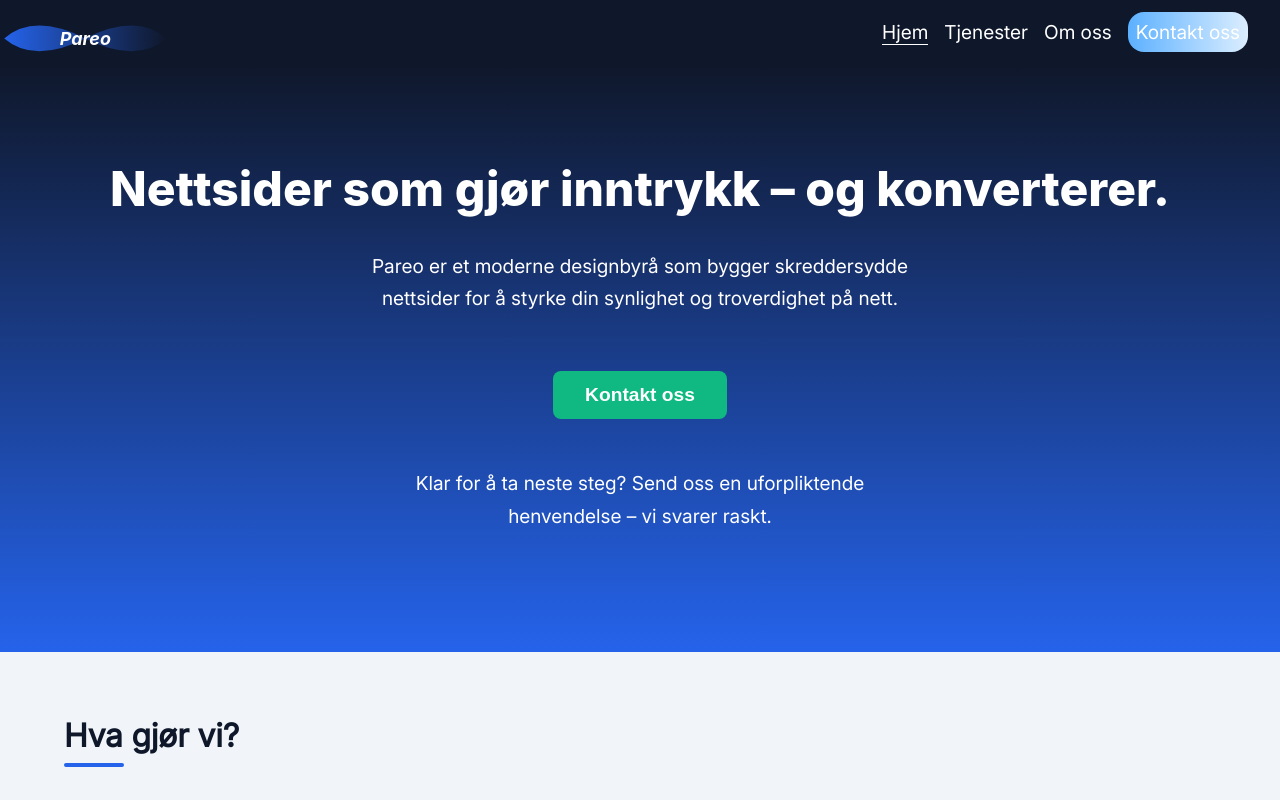
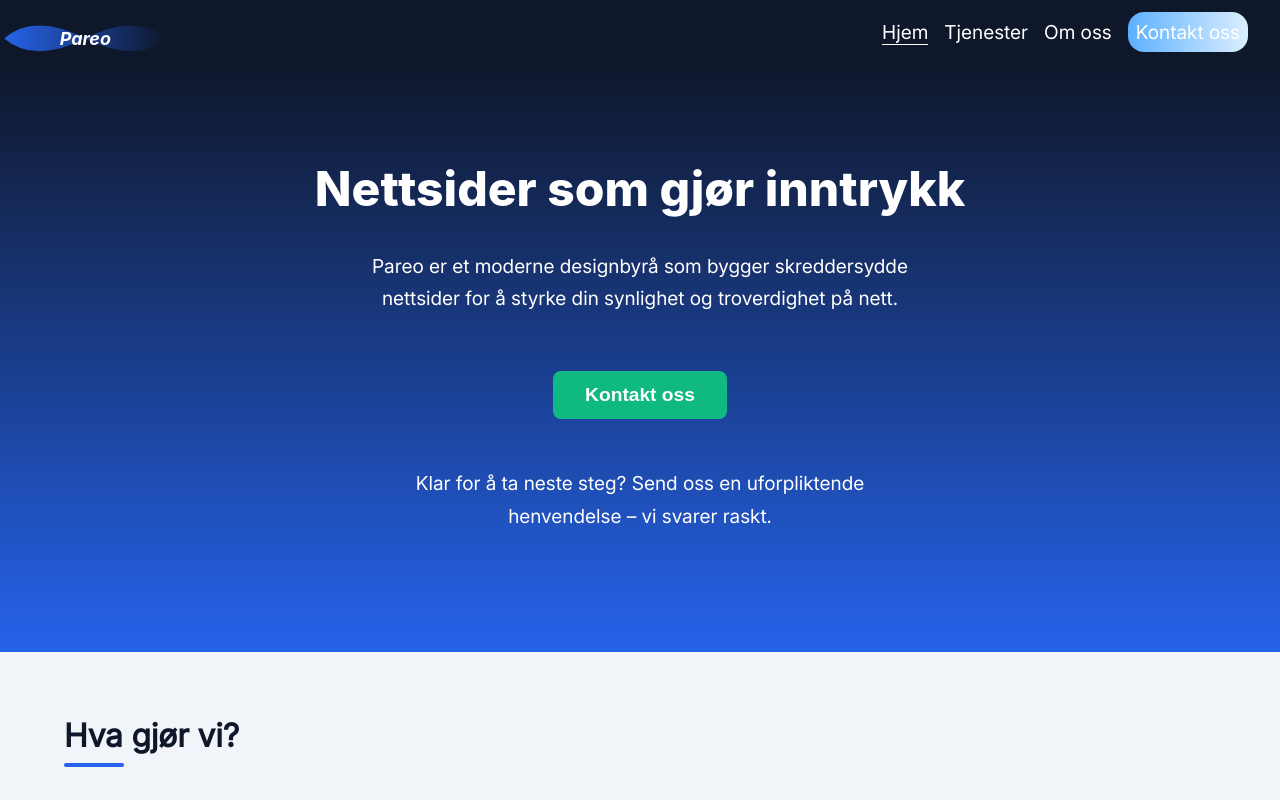
Before and after one commit to bennicodes/Pareo-webdesign, a React (Vite) app: page / in a window 1280 px wide. Shown: the top 800 px of the page. Built offline with nearby package versions, Linux system fonts and the light colour scheme; no server answers.

Commit message:
minor imporvements to SEO

```diff
--- a/index.html
+++ b/index.html
@@ -36,10 +36,10 @@
     <link rel="manifest" href="/site.webmanifest" />
 
     <!-- Primary SEO -->
-    <title>Pareo – Nettsider som gjør inntrykk og konverterer</title>
+    <title>Pareo – Nettsider som gjør inntrykk og</title>
     <meta
       name="description"
-      content="Pareo bygger skreddersydde nettsider med moderne design som øker synlighet, bygger tillit og konverterer for bedrifter og personer i Norge."
+      content="Pareo bygger skreddersydde nettsider med moderne design som øker synlighet og bygger tillit for bedrifter og personer i Norge."
     />
     <link rel="canonical" href="https://pareodesign.no/" />
     <meta name="robots" content="index, follow, max-image-preview:large" />
@@ -51,11 +51,11 @@
     <!-- Open Graph -->
     <meta
       property="og:title"
-      content="Pareo – Nettsider som gjør inntrykk og konverterer"
+      content="Pareo – Nettsider som gjør inntrykk og "
     />
     <meta
       property="og:description"
-      content="Skreddersydde nettsider med moderne design som bygger tillit og skaper resultater."
+      content="Skreddersydde nettsider med moderne design som bygger tillit og gir resultater."
     />
     <meta property="og:type" content="website" />
     <meta property="og:url" content="https://pareodesign.no/" />
@@ -71,7 +71,7 @@
     />
     <meta
       property="og:image:alt"
-      content="Pareo – skreddersydde nettsider som konverterer"
+      content="Pareo – Nettsider som gjør inntrykk "
     />
     <meta property="og:image:width" content="1200" />
     <meta property="og:image:height" content="630" />
@@ -79,10 +79,7 @@
 
     <!-- Twitter -->
     <meta name="twitter:card" content="summary_large_image" />
-    <meta
-      name="twitter:title"
-      content="Pareo – Nettsider som gjør inntrykk og konverterer"
-    />
+    <meta name="twitter:title" content="Pareo – Nettsider som gjør inntrykk " />
     <meta
       name="twitter:description"
       content="Skreddersydde nettsider med moderne design som bygger tillit og gir resultater."
@@ -93,7 +90,7 @@
     />
     <meta
       name="twitter:image:alt"
-      content="Pareo – skreddersydde nettsider som konverterer"
+      content="Pareo – skreddersydde nettsider som gjør inntrykk"
     />
     <!-- Fyll inn når dere har kontoer -->
     <!-- <meta name="twitter:site" content="@pareo" />
@@ -113,6 +110,9 @@
     <meta name="color-scheme" content="light dark" />
     <meta name="format-detection" content="telephone=no" />
 
+    <!-- Canonical URL -->
+    <link rel="canonical" href="https://pareodesign.no/">
+
     <!-- Structured Data -->
     <script type="application/ld+json">
       {
@@ -121,7 +121,7 @@
         "name": "Pareo",
         "url": "https://pareodesign.no/",
         "logo": "https://pareodesign.no/img/icons/pareo-alt-logo.svg",
-        "description": "Pareo bygger skreddersydde nettsider med moderne design som øker synlighet, bygger tillit og konverterer.",
+        "description": "Pareo bygger skreddersydde nettsider med moderne design som øker synlighet, bygger tillit og .",
         "email": "benedict.notoane@hotmail.com",
         "telephone": "+47 40460571",
         "areaServed": { "@type": "Country", "name": "NO" },
--- a/src/App.jsx
+++ b/src/App.jsx
@@ -7,6 +7,7 @@ import Footer from "./components/Footer/Footer.jsx";
 import Header from "./components/Header/Header.jsx";
 import Navbar from "./components/Navbar/Navbar.jsx";
 import { usePageTitle } from "./hooks/usePageTitles.js";
+import useScrollToTop from "./hooks/useScrollToTop.js";
 
 function App() {
   const contactSectionRef = useRef(null);
@@ -16,6 +17,8 @@ function App() {
     contactSectionRef.current?.scrollIntoView({ behavior: "smooth" });
   };
 
+  useScrollToTop();
+
   return (
     <div className={styles.rootContainer}>
       <div className={styles.navbarContainer}>
@@ -23,7 +26,7 @@ function App() {
       </div>
       <Header>
         <div className={styles.headerContainer}>
-          <h1>Nettsider som gjør inntrykk – og konverterer.</h1>
+          <h1>Nettsider som gjør inntrykk</h1>
           <p>
             Pareo er et moderne designbyrå som bygger skreddersydde nettsider
             for å styrke din synlighet og troverdighet på nett.
--- /dev/null
+++ b/src/hooks/useScrollToTop.js
@@ -0,0 +1,16 @@
+import { useEffect } from "react";
+import { useLocation } from "react-router-dom";
+
+const useScrollToTop = () => {
+  const { pathname } = useLocation();
+
+  useEffect(() => {
+    window.scrollTo({
+      top: 0,
+      left: 0,
+      behavior: "auto", // use "smooth" if you prefer smooth scroll
+    });
+  }, [pathname]);
+};
+
+export default useScrollToTop;
--- a/src/pages/About/About.jsx
+++ b/src/pages/About/About.jsx
@@ -4,6 +4,7 @@ import AboutDescription from "../../components/AboutDescription/AboutDescription
 import Footer from "../../components/Footer/Footer";
 import Navbar from "../../components/Navbar/Navbar";
 import { usePageTitle } from "../../hooks/usePageTitles";
+import useScrollToTop from "../../hooks/useScrollToTop";
 import styles from "./About.module.css";
 
 const About = () => {
@@ -17,6 +18,8 @@ const About = () => {
   const navigateToServices = () => {
     navigate("/tjenester");
   };
+
+  useScrollToTop();
 
   return (
     <div className={styles.pageContainer}>
--- a/src/pages/Contact/Contact.jsx
+++ b/src/pages/Contact/Contact.jsx
@@ -4,10 +4,13 @@ import Footer from "../../components/Footer/Footer";
 import Header from "../../components/Header/Header";
 import Navbar from "../../components/Navbar/Navbar";
 import { usePageTitle } from "../../hooks/usePageTitles";
+import useScrollToTop from "../../hooks/useScrollToTop";
 import styles from "./Contact.module.css";
 
 const Contact = () => {
   usePageTitle("Kontakt oss – Pareo");
+
+  useScrollToTop();
 
   return (
     <div className={styles.contactContainer}>
--- a/src/pages/Services/Services.jsx
+++ b/src/pages/Services/Services.jsx
@@ -4,6 +4,7 @@ import Accordion from "../../components/Accordion/Accordion";
 import Footer from "../../components/Footer/Footer";
 import Navbar from "../../components/Navbar/Navbar";
 import { usePageTitle } from "../../hooks/usePageTitles";
+import useScrollToTop from "../../hooks/useScrollToTop";
 import styles from "./Services.module.css";
 
 const servicesList = [
@@ -41,6 +42,8 @@ const Services = () => {
   const navigateToContact = () => {
     navigate("/kontakt");
   };
+
+  useScrollToTop();
 
   return (
     <div className={styles.pageContainer}>
```
Also changed, not shown: public/robots.txt (deleted), robots.txt (added), site.webmanifest (renamed from public/site.webmanifest), 1 other file (tests, documents, lock files or other folders).
